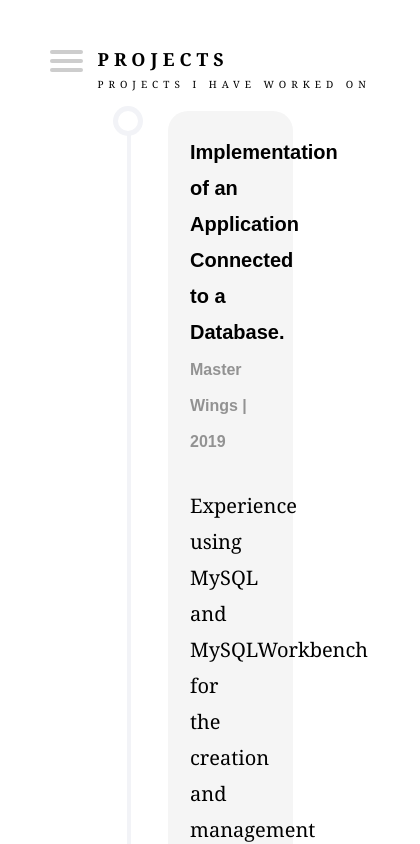
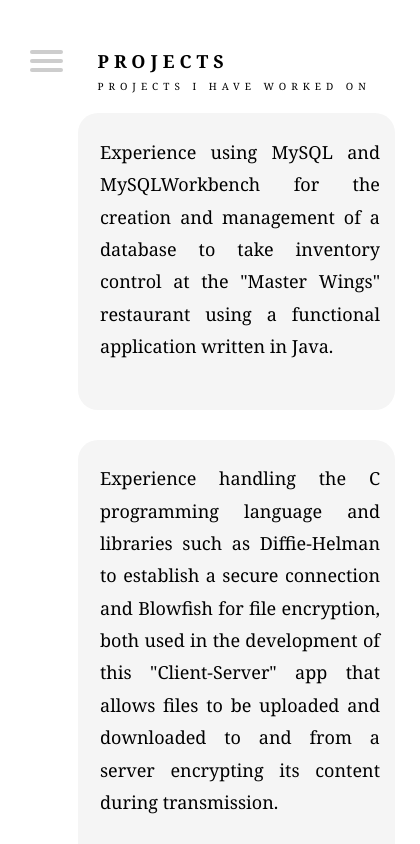
Before and after one commit to cxcarvaj/cv-reactApp, a React (Create React App) app: page /Projects in a window 390 px wide. Shown: the top 844 px of the page, 420 px wide, since content can reach past the window. Built offline with nearby package versions, Linux system fonts and the light colour scheme.

Commit message:
Responsive CV-App with CSS

```diff
--- a/src/Components/AboutMe.js
+++ b/src/Components/AboutMe.js
@@ -43,8 +43,8 @@ const AboutMe = () => {
                                             <h4>Languages</h4>
                                         </div>
                                         <ul>
-                                            <li>Español Nivel Avanzado.</li>
-                                            <li>Ingles Nivel Avanzado.</li>
+                                            <li>Native Spanish.</li>
+                                            <li>English Advanced Level.</li>
                                         </ul>
                                     </div>
                                 </div>
@@ -58,7 +58,7 @@ const AboutMe = () => {
                                         </div>
                                         <ul>
                                             <li>Dra. Cármen Vaca</li>
-                                            <dd>PhD in Information Technology and Professor at FIEC ESPOL.</dd>
+                                            <dd>PhD in Information Technology <br/> and Professor at FIEC ESPOL.</dd>
                                             <dd><strong>Contact:</strong> cvacaec.espol.edu.ec</dd>
                                             <dd><strong>Relationshop:</strong>TAWS Club Mentor</dd>
                                             <li>Ing. Xavier Idrovo</li>
@@ -68,7 +68,7 @@ const AboutMe = () => {
                                             <li>Ing. Madelyne Velasco</li>
                                             <dd>Head of Technologies at Hermaprove S.A</dd>
                                             <dd><strong>Contact:</strong> mvelascoespol.edu.ec</dd>
-                                            <dd><strong>Relationshop:</strong> Director of the "DataJam" Event.</dd>
+                                            <dd><strong>Relationshop:</strong> Director of <br/> the "DataJam" Event.</dd>
                                         </ul>
                                     </div>
                                 </div>
--- a/src/Components/Education.js
+++ b/src/Components/Education.js
@@ -58,17 +58,10 @@ const Education = () => {
                 <div className="education-icon color-3">
                   <i className="icon-book" />
                 </div>
-                <div className="education-label">
-                  <h2>Further Education
-                    <div><span>2022-Future...</span></div>
-                  </h2>
-                </div>
               </div>
             </article>
             <article className="education-entry-box">
               <div className="education-entry-inner">
-                <div className="education-icon color-none">
-                </div>
               </div>
             </article>
           </div>
--- a/src/Components/Projects.js
+++ b/src/Components/Projects.js
@@ -11,7 +11,7 @@ const Projects = () => {
             </div>
           </h2>
         </div>
-        <div className="wraper">
+        <div className="project-wraper">
           <div className="education-centered">
             <article className="education-entry-box">
               <div className="education-entry-inner">
@@ -23,8 +23,8 @@ const Projects = () => {
                       <span>Master Wings | 2019</span>
                     </div>
                   </h2>
-                  <dd><p className="legend">Experience using MySQL and MySQLWorkbench for the creation and management of a database
-                    to take inventory control at the "Master Wings" restaurant using a functional application written in Java.</p></dd>
+                  <p className="project-legend">Experience using MySQL and MySQLWorkbench for the creation and management of a database
+                    to take inventory control at the "Master Wings" restaurant using a functional application written in Java.</p>
                 </div>
               </div>
             </article>
@@ -34,10 +34,10 @@ const Projects = () => {
                   <h2>Development of a C application to download files using the client - server and encryption model.<div>
                     <span>Systems Programming - ESPOL | 2019-2020</span></div>
                   </h2>
-                  <dd><p className="legend">Experience handling the C programming language and libraries such as Diffie-Helman
+                  <p className="project-legend">Experience handling the C programming language and libraries such as Diffie-Helman
                   to establish a secure connection and Blowfish for file encryption, both used in the development of this
                   "Client-Server" app that allows files to be uploaded and downloaded to and from a server encrypting its
-                  content during transmission.</p></dd>
+                  content during transmission.</p>
                 </div>
               </div>
             </article>
@@ -49,14 +49,14 @@ const Projects = () => {
                       <span>Robotics and Vision Center - ESPOL | 2019-2020</span>
                     </div>
                   </h2>
-                  <dd><p className="legend">Experience using Hyper-Spectral equipment and related technologies for taking
-                  Hyper-Spectral photos of fruits such as cocoa to analyze their index / degree of fermentation.</p></dd>
+                  <p className="project-legend">Experience using Hyper-Spectral equipment and related technologies for taking
+                  Hyper-Spectral photos of fruits such as cocoa to analyze their index / degree of fermentation.</p>
                 </div>
               </div>
             </article>
             <article className="education-entry-box">
               <div className="education-entry-inner">
-                <div className="education-label">
+                <div className="project-last-label">
                   <h2>Further Projects Comming...
                     <div><span>2020-Future...</span></div>
                   </h2>
--- a/src/Css/style.css
+++ b/src/Css/style.css
@@ -8,7 +8,7 @@
 
 #menuToggle {
   display: none;
-  position: relative;
+  position: fixed;
   top: 50px;
   left: 50px;
   z-index: 1;
@@ -121,13 +121,24 @@
 @media (max-width:641px) {
   #menuToggle {
     display: inline-block;
+    left: 30px;
+
+  }
+  .education-centered {
+    margin-bottom: 0px;
+  }
+  #menuToggle input:checked~#menu{
+    width: 440px;
+    padding-left: 125px;
+    padding-top: 60px;
   }
 }
+
 @media (min-width:1281px) {
-  #menu{
+  #menu {
     transform: none;
   }
-  #menuToggle{
+  #menuToggle {
     display: block;
   }
   #menuToggle span {
@@ -178,8 +189,8 @@ h1, h2, h3, h4, h5, h6 {
   padding-bottom: 3000px;
   min-height: 200vh;
   float: left;
-  width: 300px;
-  position: fixed;
+  /* width: 300px; */
+  position: relative;
   z-index: 1001;
   background: #f2f3f7;
   -webkit-transition: 0.5s;
@@ -198,7 +209,7 @@ h1, h2, h3, h4, h5, h6 {
   -ms-border-radius: 50%;
   border-radius: 50%;
   position: relative;
-  left: 25%;
+  left: 15%;
 }
 
 #aside-wrapper #name {
@@ -310,7 +321,7 @@ h1, h2, h3, h4, h5, h6 {
 
 /* Education.js CSS */
 
-.wraper {
+.wraper, .project-wraper {
   padding-left: 25%;
   padding-right: 25%;
   position: relative;
@@ -463,16 +474,74 @@ h1, h2, h3, h4, h5, h6 {
   font-size: 16px;
 }
 
+@media (max-width:641px) {
+  .heading-education {
+    padding-top: 45px;
+    padding-right: 90px;
+  }
+  .heading-aboutMe {
+    padding-top: 0px;
+    margin-bottom: 1em;
+  }
+  .education-centered .education-entry-box .education-entry-inner .education-icon.color-none {
+  background: #fff;
+  width: 20px;
+  height: 20px;
+  margin-left: 10px;
+  display: none;
+}
+  .education-centered .education-entry-box .education-entry-inner .education-label {
+    width: fit-content;
+    padding-bottom: 20px;
+    margin-left: -16px;
+  }
+  .education-centered::before {
+    display: none;
+  }
+  .education-centered .education-entry-box .education-entry-inner .education-label:after {
+    display: none;
+  }
+  .education-centered .education-entry-box .education-entry-inner .education-label h2 {
+    display: none;
+  }
+  .education-centered .education-entry-box .education-entry-inner .education-label h2 span {
+    display: none;
+  }
+  .education-centered .education-entry-box .education-entry-inner .education-icon i {
+    display: none;
+  }
+  .education-centered .education-entry-box .education-entry-inner .education-icon.color-1 {
+    display: none;
+  }
+  .education-centered .education-entry-box .education-entry-inner .education-icon.color-2 {
+    display: none;
+  }
+  .education-centered .education-entry-box .education-entry-inner .education-icon.color-3 {
+    display: none;
+  }
+  .education-centered .education-entry-box .education-entry-inner .education-icon.color-none {
+    display: none;
+  }
+}
+
+ul {
+  padding-left: 20px;
+}
+
 /* AboutMe.js CSS */
 
 .legend {
   color: #000;
   font-family: "Playfair Display", Georgia, serif;
+  width: 950px;
+  height: 200px;
   font-weight: 400;
   font-size: 20px;
   text-align: justify;
   margin: 0 0 30px 0;
   padding-right: 50px;
+  position: relative;
+  white-space: normal;
 }
 
 .grid-container {
@@ -511,6 +580,28 @@ h1, h2, h3, h4, h5, h6 {
   background: #fff;
 }
 
+dd {
+  margin-left: 10px;
+}
+
+@media (max-width:641px) {
+  .heading-aboutMe {
+    padding-top: 50px;
+    padding-right: 90px;
+  }
+  .legend {
+    width: 320px;
+    display: table
+  }
+  .grid-container {
+    grid-template-columns: 1fr;
+    gap: 5px;
+  }
+  .about-label {
+    width: fit-content;
+  }
+}
+
 /* Usar cuando se ponga una imagen para darle un efecto de un color gradiente*/
 
 /* .about-label:hover i:before {
@@ -544,7 +635,30 @@ h1, h2, h3, h4, h5, h6 {
   -moz-background-clip: padding;
   background-clip: padding-box;
 }
+.education-centered .education-entry-box .education-entry-inner .project-last-label{
+  position: relative;
+  background: whitesmoke;
+  padding: 1.5em;
+  margin-left: 60px;
+  -webkit-background-clip: padding-box;
+  -moz-background-clip: padding;
+  background-clip: padding-box;
+}
 
+.education-centered .education-entry-box .education-entry-inner .project-last-label:after {
+  content: '';
+  display: block;
+  position: absolute;
+  width: 0;
+  height: 0;
+  border-style: solid;
+  border-width: 9px 9px 9px 0;
+  border-color: transparent whitesmoke transparent transparent;
+  left: 0;
+  top: 10px;
+  margin-left: -9px;
+}
+/*  */
 .education-centered .education-entry-box .education-entry-inner .project-label:after {
   display: block;
   position: absolute;
@@ -572,3 +686,36 @@ h1, h2, h3, h4, h5, h6 {
   filter: alpha(opacity=40);
   font-size: 16px;
 }
+
+.project-legend {
+  color: #000;
+  font-family: "Playfair Display", Georgia, serif;
+  width: fit-content;
+  font-weight: 400;
+  font-size: 18px;
+  text-align: justify;
+  padding-right: 40px;
+}
+
+@media (max-width:641px) {
+  .project-label {
+    width: 317px;
+    padding-bottom: 20px;
+    margin-left: -30px;
+  }
+  .project-legend {
+    width: 320px;
+  }
+  .education-centered .education-entry-box .education-entry-inner .project-last-label{
+    display: none;
+  }
+  .education-centered .education-entry-box .education-entry-inner .project-label:after {
+    display: none;
+  }
+  .education-centered .education-entry-box .education-entry-inner .project-label h2 {
+    display: none;
+  }
+  .education-centered .education-entry-box .education-entry-inner .project-label h2 span {
+    display: none;
+  }
+}
```
